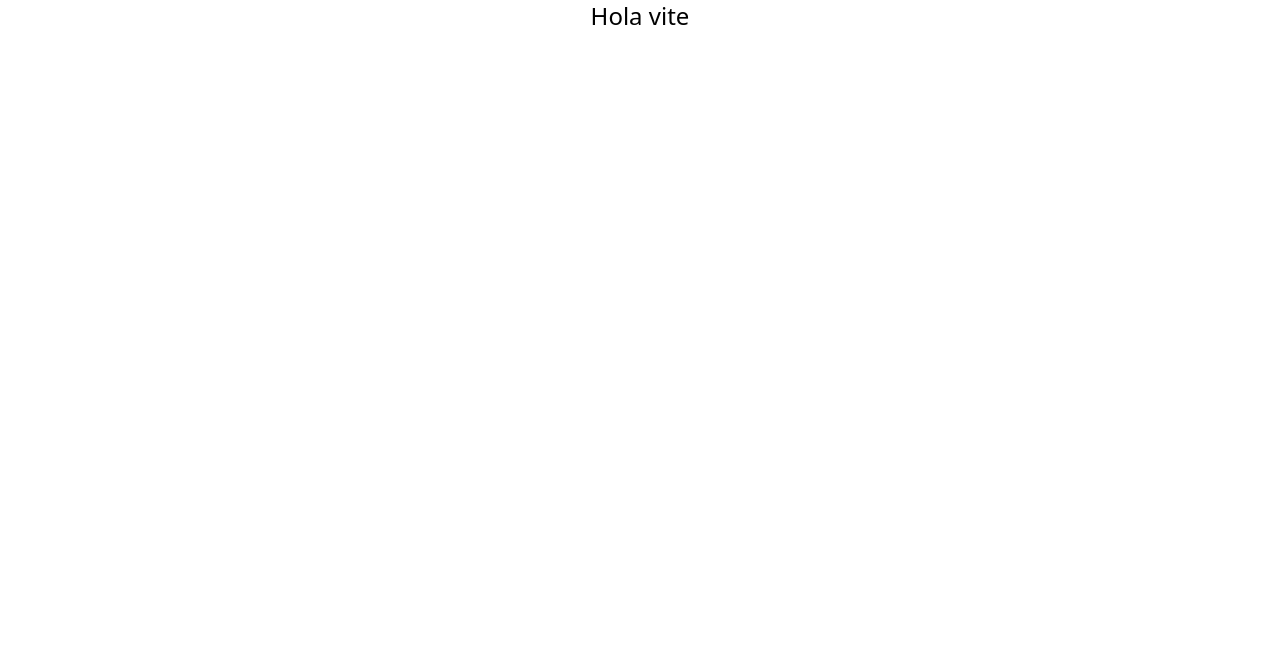
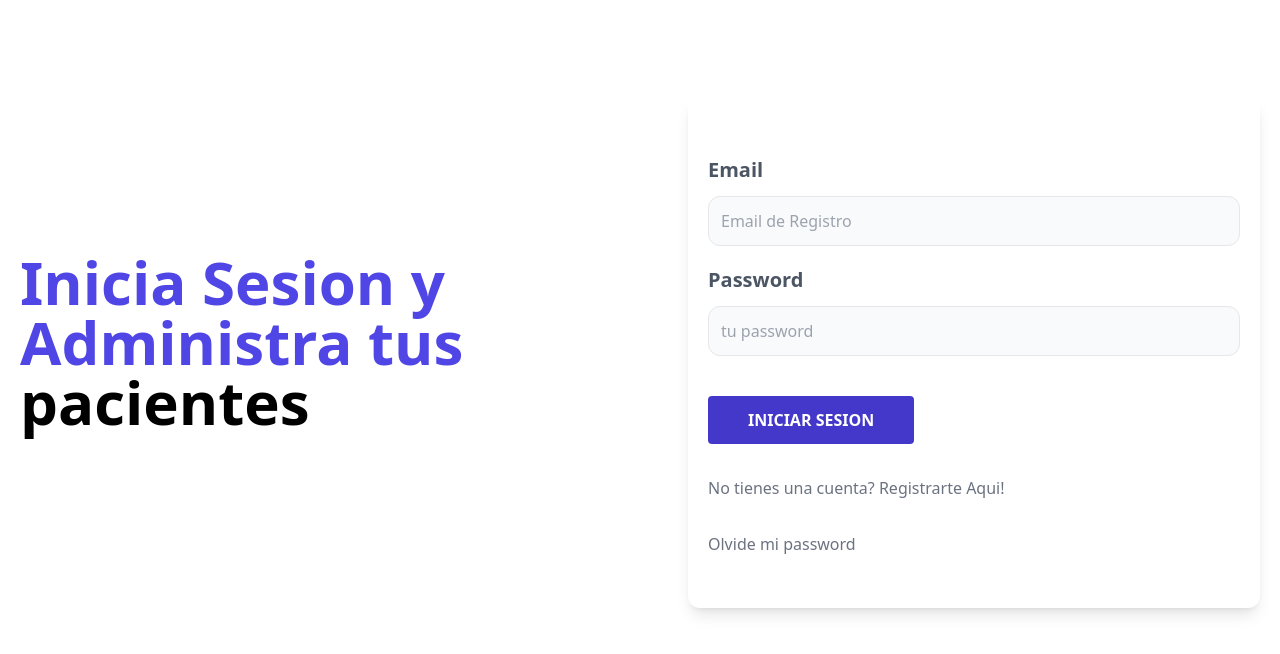
Before and after one commit to x4mv/apv-mern, a React (Vite) app in the folder frontend/: page / in a window 1280 px wide. Shown: the top 654 px of the page. Built offline with nearby package versions, Linux system fonts and the light colour scheme.

Commit message:
Routeing forntend de Iniciar Sesion

```diff
--- a/frontend/index.html
+++ b/frontend/index.html
@@ -6,7 +6,7 @@
     <meta name="viewport" content="width=device-width, initial-scale=1.0" />
     <title>APV | MERN</title>
   </head>
-  <body>
+  <body class="bg-grey-50 min-h-screen">
     <div id="root"></div>
     <script type="module" src="/src/main.jsx"></script>
   </body>
--- a/frontend/package.json
+++ b/frontend/package.json
@@ -11,7 +11,8 @@
   },
   "dependencies": {
     "react": "^18.2.0",
-    "react-dom": "^18.2.0"
+    "react-dom": "^18.2.0",
+    "react-router-dom": "^6.22.1"
   },
   "devDependencies": {
     "@types/react": "^18.2.55",
--- a/frontend/src/App.jsx
+++ b/frontend/src/App.jsx
@@ -1,6 +1,24 @@
+import { BrowserRouter, Routes, Route } from "react-router-dom";
+import AuthLayout from "./layout/AuthLayout";
+import Login from "./pages/Login";
+import ConfirmarCuenta from "./pages/ConfirmarCuenta";
+import OlvidePassword from "./pages/OlvidePassword";
+import Registrar from "./pages/Registrar";
 const App = () => {
   return (
-    <h1 className="text-2xl text-center">Hola vite</h1>
+    <BrowserRouter>
+        <Routes>
+
+          <Route path="/" element={<AuthLayout/>}>
+            <Route index element={<Login/>}/>
+            <Route path="registrar" element={<Registrar/>}/>
+            <Route path="confirmarCuenta" element={<ConfirmarCuenta/>}/>
+            <Route path="olvidePassword/:id" element={<OlvidePassword/>}/>
+          </Route>
+
+
+        </Routes>
+    </BrowserRouter>
   );
 }
 
--- /dev/null
+++ b/frontend/src/layout/AuthLayout.jsx
@@ -0,0 +1,14 @@
+import { Outlet } from 'react-router-dom'
+const AuthLayout = () => {
+
+    return (
+        <>
+
+            <main className="container mx-auto md:grid grid-cols-2 mt-14 gap-24 p-5 items-center">
+                <Outlet/>
+            </main>
+        </>
+    )
+}
+
+export default AuthLayout
--- /dev/null
+++ b/frontend/src/pages/ConfirmarCuenta.jsx
@@ -0,0 +1,10 @@
+
+const ConfirmarCuenta = () => {
+    return (
+    <>
+        <h1>ConfirmarCuenta</h1>
+    </>
+    )
+}
+
+export default ConfirmarCuenta
--- /dev/null
+++ b/frontend/src/pages/Login.jsx
@@ -0,0 +1,58 @@
+import { Link } from "react-router-dom"
+const Login = () => {
+    return (
+        <>
+            <div>
+                <h1 className="text-indigo-600 font-black text-6xl">
+                    Inicia Sesion y Administra tus{" "}<span className="text-black">pacientes</span>
+                </h1>
+            </div>
+            <div className="mt-20 md:mt-5 shadow-lg px-5 py-10 rounded-xl bg-white">
+                <form>
+                    <div className="my-5">
+                        <label className=" text-gray-600 block text-xl font-bold">
+                            Email
+                        </label>
+                        <input
+                            type='email'
+                            placeholder="Email de Registro"
+                            className="border w-full p-3 mt-3 bg-gray-50 rounded-xl"
+                        />
+                    </div>
+
+                    <div className="my-5">
+                        <label className=" text-gray-600 block text-xl font-bold">
+                            Password
+                        </label>
+                        <input
+                            type='password'
+                            placeholder="tu password"
+                            className="border w-full p-3 mt-3 bg-gray-50 rounded-xl"
+                        />
+                    </div>
+                    <input
+                        type='submit'
+                        value='Iniciar Sesion'
+                        className="bg-indigo-700 w-full font-bold mt-5
+                        hover:cursor-pointer hover:bg-indigo-800 rounded
+                        text-white py-3 px-10 uppercase md:w-auto"
+                    />
+
+
+                </form>
+
+                <nav className="mt-5 grid grid-rows-2 gap-2">
+                    <Link to='/registrar'
+                    className="block my-3 text-gray-500"
+                    >No tienes una cuenta? Registrarte Aqui!</Link>
+                    <Link to='/olvide-password'
+                    className="block my-3 text-gray-500"
+                    >Olvide mi password</Link>
+                </nav>
+
+            </div>
+        </>
+    )
+}
+
+export default Login
--- /dev/null
+++ b/frontend/src/pages/OlvidePassword.jsx
@@ -0,0 +1,11 @@
+
+
+const OlvidePassword = () => {
+    return (
+        <>
+        <h1>OlvidePassword</h1>
+        </>
+    )
+}
+
+export default OlvidePassword
--- /dev/null
+++ b/frontend/src/pages/Registrar.jsx
@@ -0,0 +1,14 @@
+
+const Registrar = () => {
+    return (
+        <>
+            <div>
+                <h1 className="text-indigo-600 font-black text-6xl">
+                    Crea tu cuenta y  Administra tus{" "}<span className="text-black"> pacientes</span>
+                </h1>
+            </div>
+        </>
+    )
+}
+
+export default Registrar
```
Also changed, not shown: 1 other file (tests, documents, lock files or other folders).
